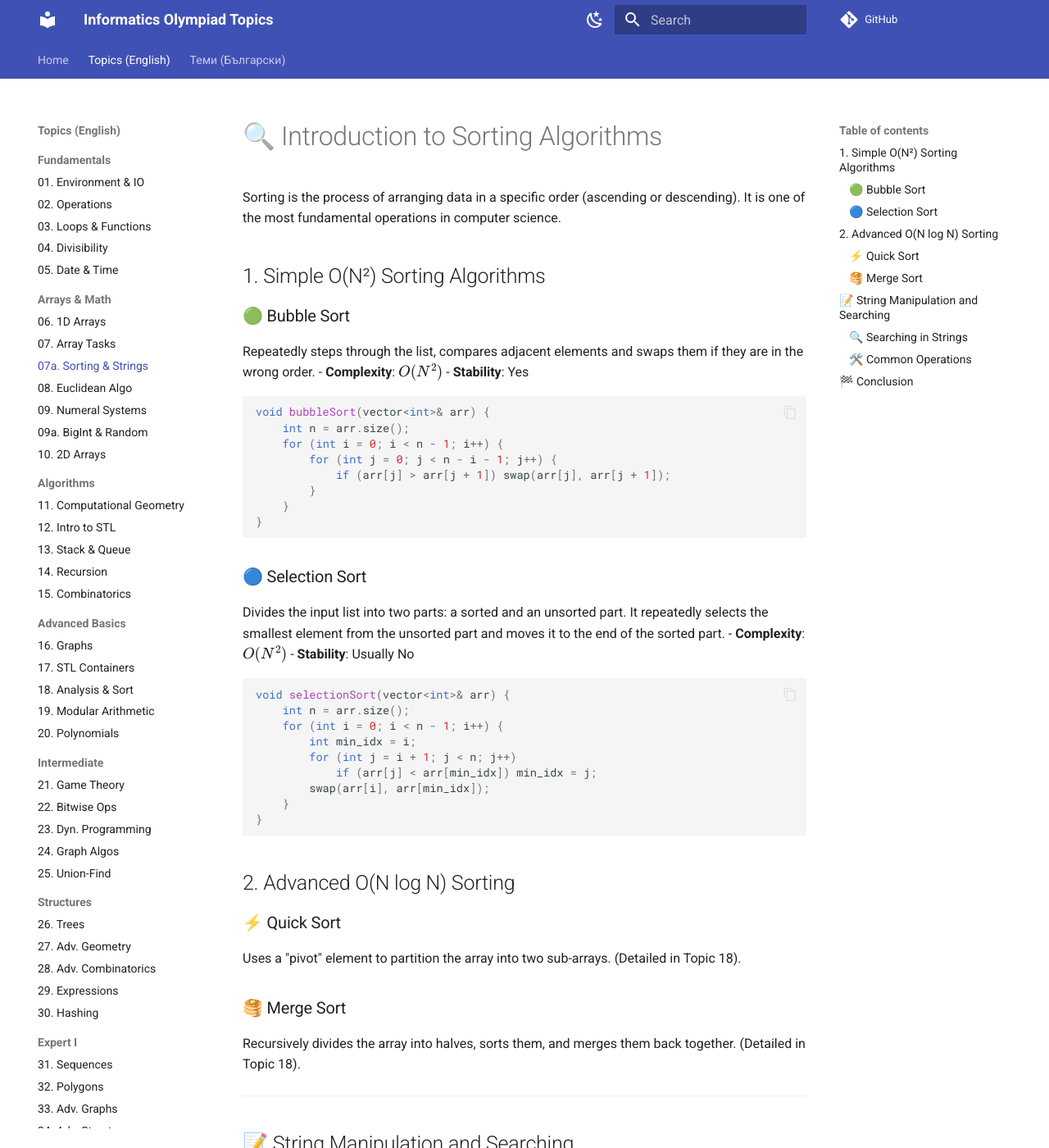
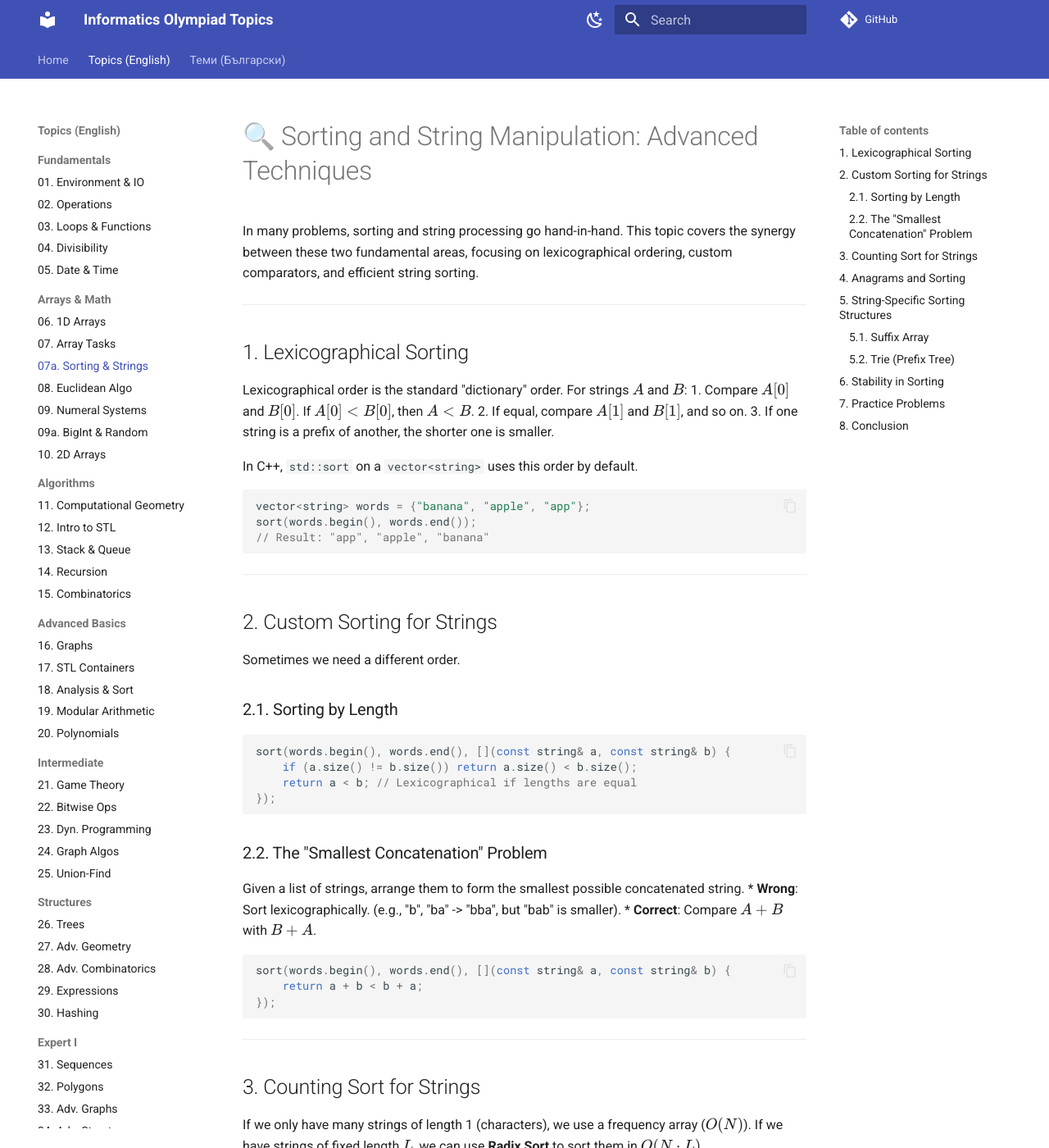
Before and after one commit to KadirYazadzhi/Informatics-Olympiad-Topics, an MkDocs documentation site: the page built from docs/EN/07a_Sorting_and_Strings.md, in a window 1280 px wide and 1400 px high. Shown: the whole window at 82% size. Built offline with MkDocs 1.6.1 and Material for MkDocs 9.7.7, drawn with Linux system fonts in a browser that asks for light colours; comment, search, counter and statistics services are not loaded; some of the changed text lies outside the part shown.

Commit message:
Expand EN/07a_Sorting_and_Strings.md: Concatenation sort, Anagrams, and Tries

````diff
--- a/docs/EN/07a_Sorting_and_Strings.md
+++ b/docs/EN/07a_Sorting_and_Strings.md
@@ -1,62 +1,94 @@
-# 🔍 Introduction to Sorting Algorithms
+# 🔍 Sorting and String Manipulation: Advanced Techniques
 
-Sorting is the process of arranging data in a specific order (ascending or descending). It is one of the most fundamental operations in computer science.
-
-## 1. Simple O(N²) Sorting Algorithms
-
-### 🟢 Bubble Sort
-Repeatedly steps through the list, compares adjacent elements and swaps them if they are in the wrong order.
-- **Complexity**: $O(N^2)$
-- **Stability**: Yes
-```cpp
-void bubbleSort(vector<int>& arr) {
-    int n = arr.size();
-    for (int i = 0; i < n - 1; i++) {
-        for (int j = 0; j < n - i - 1; j++) {
-            if (arr[j] > arr[j + 1]) swap(arr[j], arr[j + 1]);
-        }
-    }
-}
-```
-
-### 🔵 Selection Sort
-Divides the input list into two parts: a sorted and an unsorted part. It repeatedly selects the smallest element from the unsorted part and moves it to the end of the sorted part.
-- **Complexity**: $O(N^2)$
-- **Stability**: Usually No
-```cpp
-void selectionSort(vector<int>& arr) {
-    int n = arr.size();
-    for (int i = 0; i < n - 1; i++) {
-        int min_idx = i;
-        for (int j = i + 1; j < n; j++)
-            if (arr[j] < arr[min_idx]) min_idx = j;
-        swap(arr[i], arr[min_idx]);
-    }
-}
-```
-
-## 2. Advanced O(N log N) Sorting
-
-### ⚡ Quick Sort
-Uses a "pivot" element to partition the array into two sub-arrays. (Detailed in Topic 18).
-
-### 🥞 Merge Sort
-Recursively divides the array into halves, sorts them, and merges them back together. (Detailed in Topic 18).
+In many problems, sorting and string processing go hand-in-hand. This topic covers the synergy between these two fundamental areas, focusing on lexicographical ordering, custom comparators, and efficient string sorting.
 
 ---
 
-## 📝 String Manipulation and Searching
+## 1. Lexicographical Sorting
 
-Strings in C++ can be handled via `char[]` (C-style) or `std::string` (Modern).
+Lexicographical order is the standard "dictionary" order. For strings $A$ and $B$:
+1.  Compare $A[0]$ and $B[0]$. If $A[0] < B[0]$, then $A < B$.
+2.  If equal, compare $A[1]$ and $B[1]$, and so on.
+3.  If one string is a prefix of another, the shorter one is smaller.
 
-### 🔍 Searching in Strings
-- `str.find(sub)`: Returns the first index of the substring or `std::string::npos`.
-- `str.rfind(sub)`: Searches from the end.
+In C++, `std::sort` on a `vector<string>` uses this order by default.
 
-### 🛠️ Common Operations
-- **Substring**: `str.substr(pos, len)`
-- **Transformation**: `std::stoi(s)` (string to int), `std::to_string(n)`
-- **Comparison**: `s1 == s2`, `s1 < s2` (lexicographical)
+```cpp
+vector<string> words = {"banana", "apple", "app"};
+sort(words.begin(), words.end());
+// Result: "app", "apple", "banana"
+```
 
-## 🏁 Conclusion
-For small arrays, simple sorts are easy to code. For larger data, always use `std::sort` from STL which is optimized for speed and reliability.
+---
+
+## 2. Custom Sorting for Strings
+
+Sometimes we need a different order.
+
+### 2.1. Sorting by Length
+```cpp
+sort(words.begin(), words.end(), [](const string& a, const string& b) {
+    if (a.size() != b.size()) return a.size() < b.size();
+    return a < b; // Lexicographical if lengths are equal
+});
+```
+
+### 2.2. The "Smallest Concatenation" Problem
+Given a list of strings, arrange them to form the smallest possible concatenated string.
+*   **Wrong**: Sort lexicographically. (e.g., "b", "ba" -> "bba", but "bab" is smaller).
+*   **Correct**: Compare $A+B$ with $B+A$.
+
+```cpp
+sort(words.begin(), words.end(), [](const string& a, const string& b) {
+    return a + b < b + a;
+});
+```
+
+---
+
+## 3. Counting Sort for Strings
+
+If we only have many strings of length 1 (characters), we use a frequency array ($O(N)$).
+If we have strings of fixed length $L$, we can use **Radix Sort** to sort them in $O(N \cdot L)$.
+
+---
+
+## 4. Anagrams and Sorting
+
+Two strings are anagrams if sorting their characters results in the same string.
+**Task**: Group anagrams together.
+1.  For each string, create a pair `{sorted_string, original_index}`.
+2.  Sort the pairs.
+
+```cpp
+string s = "silent";
+sort(s.begin(), s.end()); // "eilnst"
+```
+
+---
+
+## 5. String-Specific Sorting Structures
+
+### 5.1. Suffix Array
+Sorting all suffixes of a string. This is a complex $O(N \log N)$ or $O(N \log^2 N)$ algorithm.
+(See Topic 42 for detailed implementation).
+
+### 5.2. Trie (Prefix Tree)
+A Trie can be used to sort strings. An **In-order traversal** of a Trie visits strings in lexicographical order.
+
+---
+
+## 6. Stability in Sorting
+
+Stability is important when sorting strings by multiple criteria (e.g., first by length, then alphabetically). Use `std::stable_sort`.
+
+---
+
+## 7. Practice Problems
+1.  **Codeforces 637B**: Chat Order (Using map/set with custom logic).
+2.  **UVa 10282**: Babelfish (Hashing vs Sorting).
+3.  **CSES Grouping Anagrams**.
+4.  **SPOJ smallest concatenation**.
+
+## 8. Conclusion
+Combining sorting with string logic is a common pattern. Whether it's finding the smallest rotation, grouping anagrams, or custom dictionary orders, the key is defining the correct comparator.
````
